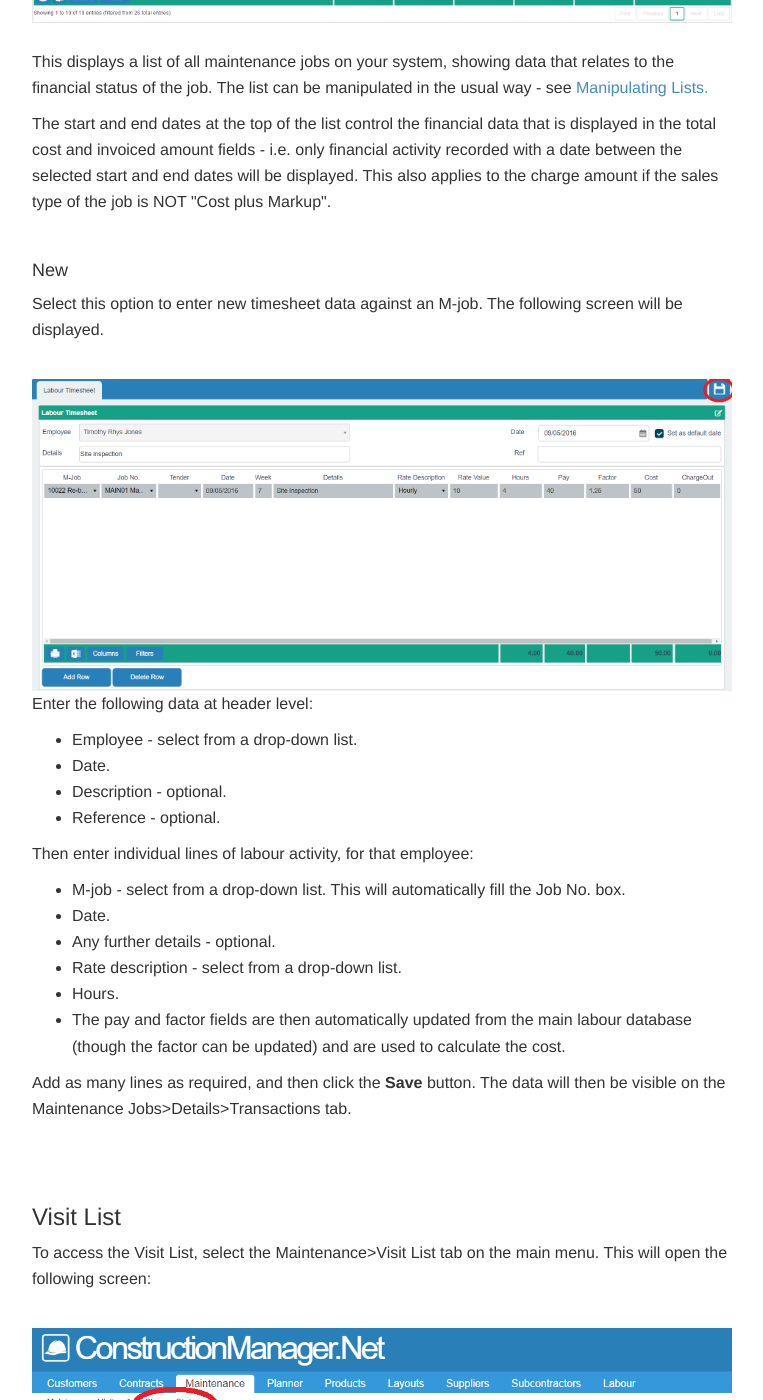
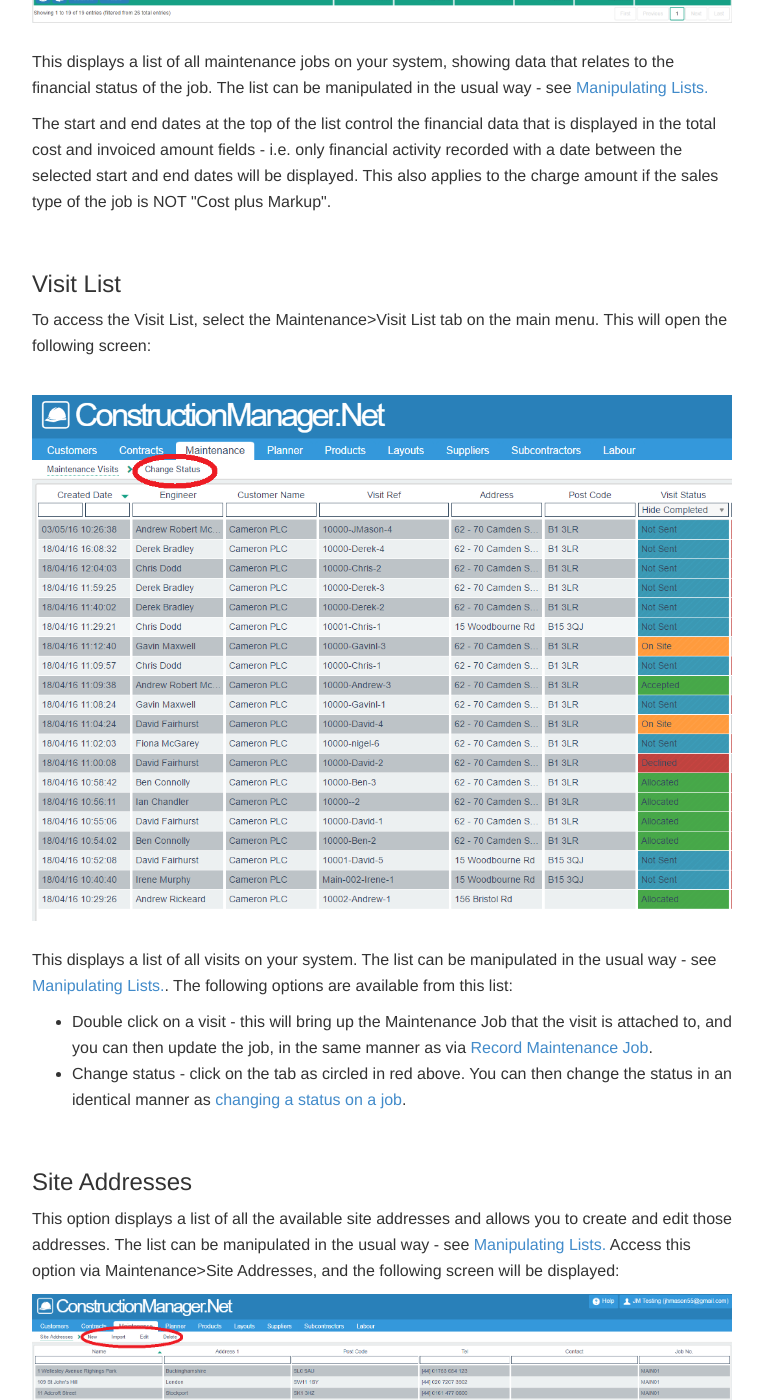
Before and after one commit to JNCSolutions/ConstructionManagerDocs, a Jekyll site: the page built from maintenance.html, in a window 1280 px wide and 1400 px high, scrolled down 11724 px. Shown: the whole window, without its empty margins (258-1021 px from the left). Built offline with Jekyll 4.4.1, drawn with Linux system fonts in a browser that asks for light colours.

Commit message:
Update maintenance.html

```diff
--- a/maintenance.html
+++ b/maintenance.html
@@ -268,32 +268,6 @@ title: Maintenance
           i.e. only financial activity recorded with a date between the selected start and end dates will be displayed.
           This also applies to the charge amount if the sales type of the job is NOT "Cost plus Markup".</p>
       <br>
-      <h4>New</h4>
-       <p>Select this option to enter new timesheet data against an M-job.
-          The following screen will be displayed.</p>
-      <br>
-      <img src="img/Maintenance_Progress_02.PNG" style="width: 100%;">
-      <p>Enter the following data at header level:</p>
-        <ul>
-        <li>Employee - select from a drop-down list.</li>
-        <li>Date.</li>
-        <li>Description - optional.</li>
-        <li>Reference - optional.</li>
-        </ul>
-      <p>Then enter individual lines of labour activity, for that employee:</p>
-        <ul>
-        <li>M-job - select from a drop-down list. This will automatically fill the Job No. box.</li>
-        <li>Date.</li>
-        <li>Any further details - optional.</li>
-        <li>Rate description - select from a drop-down list.</li>
-        <li>Hours.</li>
-        <li>The pay and factor fields are then automatically updated from the main labour database
-            (though the factor can be updated) and  are used to calculate the cost.</li>
-        </ul>
-        <p>Add as many lines as required, and then click the <b>Save</b> button.
-            The data will then be visible on the Maintenance Jobs>Details>Transactions tab.</p>
-      <br> <br>
-
 
       <h3 id="visit-list">Visit List</h3>
       <p>To access the Visit List, select the Maintenance>Visit List tab on the main menu.
```
